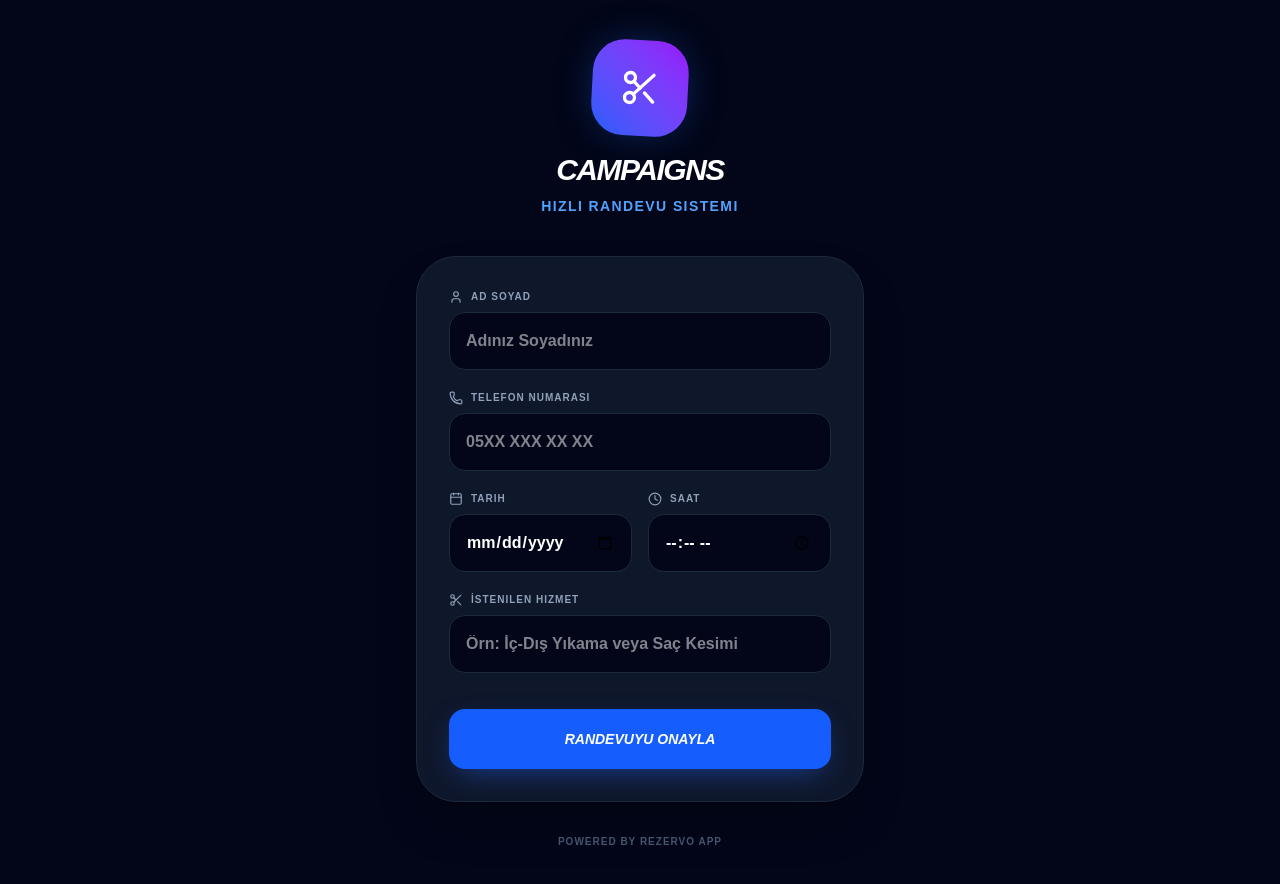
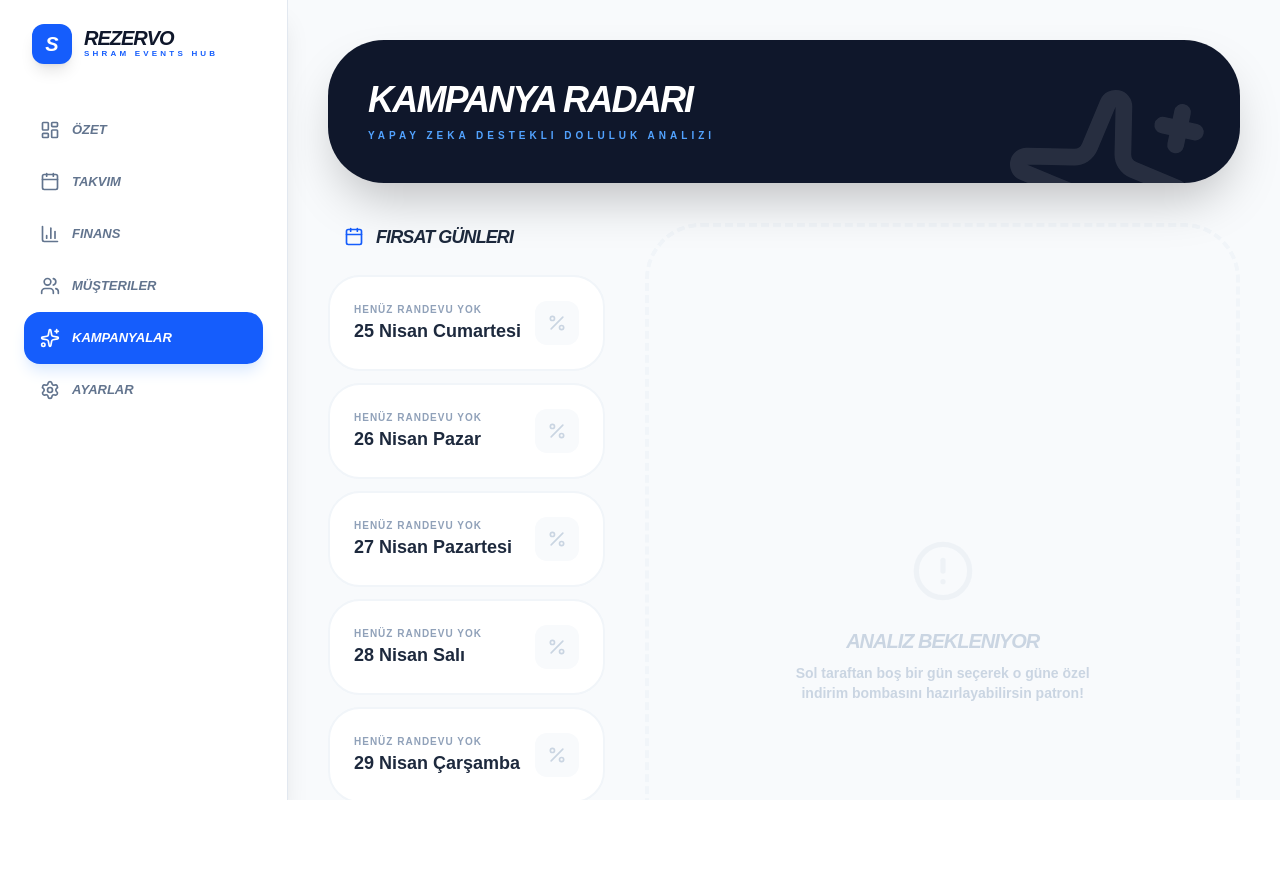
Before and after one commit to AbdullahUysal07/RANDEVO, a Next.js app: page /campaigns in a window 1280 px wide. Shown: the top 884 px of the page. After the commit the page ends 800 px from the top, so only its background shows below. Built offline with nearby package versions, Linux system fonts and the light colour scheme; no server answers; the database is empty.

Commit message:
Add files via upload

```diff
--- /dev/null
+++ b/app/campaigns/page.tsx
@@ -0,0 +1,169 @@
+"use client";
+
+import { useState, useEffect } from 'react';
+import { supabase } from '@/lib/supabase';
+import DashboardLayout from '@/components/DashboardLayout';
+import { Sparkles, Send, Calendar, Users, Percent, MessageSquare, AlertCircle, Loader2, CheckCircle } from 'lucide-react';
+
+const CURRENT_BUSINESS_SLUG = 'shram-events';
+
+export default function CampaignsPage() {
+  const [emptyDays, setEmptyDays] = useState<any[]>([]);
+  const [customers, setCustomers] = useState<any[]>([]);
+  const [loading, setLoading] = useState(false);
+  const [selectedDay, setSelectedDay] = useState<string | null>(null);
+  const [discount, setDiscount] = useState('15');
+  const [isSending, setIsSending] = useState(false);
+
+  useEffect(() => {
+    analyzeEmptyDays();
+    fetchCustomers();
+  }, []);
+
+  // NEO: Önümüzdeki 7 günü tara ve boş olanları bul
+  const analyzeEmptyDays = async () => {
+    const next7Days = Array.from({ length: 7 }, (_, i) => {
+      const d = new Date();
+      d.setDate(d.getDate() + i + 1);
+      return d.toISOString().split('T')[0];
+    });
+
+    const { data: apps } = await supabase
+      .from('appointments')
+      .select('appointment_date')
+      .eq('business_slug', CURRENT_BUSINESS_SLUG)
+      .in('appointment_date', next7Days);
+
+    const busyDays = apps?.map(a => a.appointment_date) || [];
+    const freeDays = next7Days.filter(day => !busyDays.includes(day));
+    setEmptyDays(freeDays);
+  };
+
+  const fetchCustomers = async () => {
+    const { data } = await supabase.from('customers').select('*').eq('business_slug', CURRENT_BUSINESS_SLUG);
+    if (data) setCustomers(data);
+  };
+
+  // MAX: SMS Gönderim Simülasyonu
+  const sendCampaign = async () => {
+    if (!selectedDay) return;
+    setIsSending(true);
+
+    // Burada ileride Netgsm veya Twilio gibi bir SMS API'si bağlanacak
+    setTimeout(() => {
+      alert(`🚀 BAŞARILI! ${customers.length} müşteriye "${selectedDay}" tarihi için %${discount} indirimli SMS kampanyası gönderildi.`);
+      setIsSending(false);
+      setSelectedDay(null);
+    }, 2000);
+  };
+
+  return (
+    <DashboardLayout>
+      <div className="space-y-10 animate-in fade-in duration-700 pb-20">
+
+        {/* LUNA: ÜST BAŞLIK TASARIMI */}
+        <div className="relative p-10 bg-slate-900 rounded-[3.5rem] overflow-hidden shadow-2xl">
+          <div className="absolute top-0 right-0 p-10 opacity-10 rotate-12">
+            <Sparkles size={200} className="text-white" />
+          </div>
+          <div className="relative z-10">
+            <h1 className="text-4xl font-black text-white tracking-tighter uppercase italic">Kampanya Radarı</h1>
+            <p className="text-blue-400 font-bold uppercase tracking-[0.4em] text-[10px] mt-2">Yapay Zeka Destekli Doluluk Analizi</p>
+          </div>
+        </div>
+
+        <div className="grid grid-cols-1 lg:grid-cols-3 gap-10">
+
+          {/* SOL PANEL: BOŞ GÜNLER (POTANSİYEL) */}
+          <div className="lg:col-span-1 space-y-6">
+            <div className="flex items-center space-x-3 px-4">
+              <Calendar className="text-blue-600" size={20} />
+              <h2 className="text-lg font-black text-slate-800 uppercase italic tracking-tighter">Fırsat Günleri</h2>
+            </div>
+
+            <div className="space-y-3">
+              {emptyDays.map(day => (
+                <button
+                  key={day}
+                  onClick={() => setSelectedDay(day)}
+                  className={`w-full p-6 rounded-[2rem] border-2 transition-all flex items-center justify-between group ${selectedDay === day ? 'border-blue-600 bg-blue-50 shadow-xl' : 'border-slate-100 bg-white hover:border-blue-200'}`}
+                >
+                  <div className="text-left">
+                    <p className={`text-[10px] font-black uppercase tracking-widest ${selectedDay === day ? 'text-blue-600' : 'text-slate-400'}`}>Henüz Randevu Yok</p>
+                    <p className="text-lg font-black text-slate-800">
+                      {new Date(day).toLocaleDateString('tr-TR', { day: 'numeric', month: 'long', weekday: 'long' })}
+                    </p>
+                  </div>
+                  <div className={`p-3 rounded-xl transition-all ${selectedDay === day ? 'bg-blue-600 text-white' : 'bg-slate-50 text-slate-300 group-hover:text-blue-400'}`}>
+                    <Percent size={20} />
+                  </div>
+                </button>
+              ))}
+            </div>
+          </div>
+
+          {/* SAĞ PANEL: KAMPANYA SİHİRBAZI */}
+          <div className="lg:col-span-2">
+            {selectedDay ? (
+              <div className="bg-white border border-slate-100 rounded-[3.5rem] p-10 shadow-sm sticky top-10 animate-in zoom-in-95 duration-500">
+                <div className="space-y-8">
+                  <div className="flex items-center justify-between">
+                    <h3 className="text-2xl font-black text-slate-900 uppercase italic tracking-tighter">Kampanyayı Hazırla</h3>
+                    <button onClick={() => setSelectedDay(null)} className="p-2 bg-slate-50 rounded-xl text-slate-400"><X size={20}/></button>
+                  </div>
+
+                  {/* MAX: PAZARLAMA AYARLARI */}
+                  <div className="grid grid-cols-1 md:grid-cols-2 gap-6">
+                    <div className="space-y-3">
+                      <label className="text-[10px] font-black text-slate-400 uppercase tracking-widest ml-2">İndirim Oranı</label>
+                      <div className="relative">
+                        <input type="number" className="w-full bg-slate-50 p-5 rounded-[1.5rem] font-black text-2xl outline-none focus:ring-2 focus:ring-blue-600" value={discount} onChange={(e) => setDiscount(e.target.value)} />
+                        <span className="absolute right-6 top-1/2 -translate-y-1/2 text-2xl font-black text-slate-300">%</span>
+                      </div>
+                    </div>
+                    <div className="space-y-3">
+                      <label className="text-[10px] font-black text-slate-400 uppercase tracking-widest ml-2">Hedef Kitle</label>
+                      <div className="w-full bg-slate-50 p-5 rounded-[1.5rem] font-black text-slate-800 flex items-center justify-between border border-blue-100">
+                        <span>{customers.length} Müşteri</span>
+                        <Users size={20} className="text-blue-600" />
+                      </div>
+                    </div>
+                  </div>
+
+                  {/* SMS ÖNİZLEME */}
+                  <div className="space-y-3">
+                    <label className="text-[10px] font-black text-slate-400 uppercase tracking-widest ml-2">SMS Önizleme</label>
+                    <div className="bg-slate-900 text-white p-8 rounded-[2.5rem] shadow-2xl relative overflow-hidden">
+                      <div className="absolute -right-4 -bottom-4 opacity-10">
+                        <MessageSquare size={100} />
+                      </div>
+                      <p className="text-lg leading-relaxed font-medium italic">
+                        "Merhaba <span className="text-blue-400">[Müşteri Adı]</span>, Shram Events'te <span className="text-blue-400">{new Date(selectedDay).toLocaleDateString('tr-TR', { day: 'numeric', month: 'long' })}</span> gününe özel <span className="text-emerald-400">%{discount} indirim</span> fırsatını kaçırma! Hemen randevunu al: <span className="underline decoration-blue-500">rezervo.app/shram</span>"
+                      </p>
+                    </div>
+                  </div>
+
+                  <button
+                    onClick={sendCampaign}
+                    disabled={isSending}
+                    className="w-full bg-blue-600 hover:bg-slate-900 text-white py-6 rounded-[2rem] font-black uppercase italic text-xl shadow-2xl shadow-blue-200 transition-all active:scale-95 flex items-center justify-center gap-4 disabled:bg-slate-200"
+                  >
+                    {isSending ? <Loader2 className="animate-spin" /> : <><Send size={24}/> KAMPANYAYI BAŞLAT</>}
+                  </button>
+                </div>
+              </div>
+            ) : (
+              <div className="h-full min-h-[400px] border-4 border-dashed border-slate-100 rounded-[3.5rem] flex flex-col items-center justify-center text-slate-300 p-10 text-center">
+                <AlertCircle size={64} className="mb-6 opacity-20" />
+                <h3 className="text-xl font-black uppercase italic tracking-tighter">Analiz Bekleniyor</h3>
+                <p className="max-w-xs font-bold text-sm mt-2">Sol taraftan boş bir gün seçerek o güne özel indirim bombasını hazırlayabilirsin patron!</p>
+              </div>
+            )}
+          </div>
+        </div>
+      </div>
+    </DashboardLayout>
+  );
+}
+
+const X = ({ size }: { size: number }) => <svg width={size} height={size} viewBox="0 0 24 24" fill="none" stroke="currentColor" strokeWidth="3" strokeLinecap="round" strokeLinejoin="round"><path d="M18 6 6 18M6 6l12 12"/></svg>;
```
